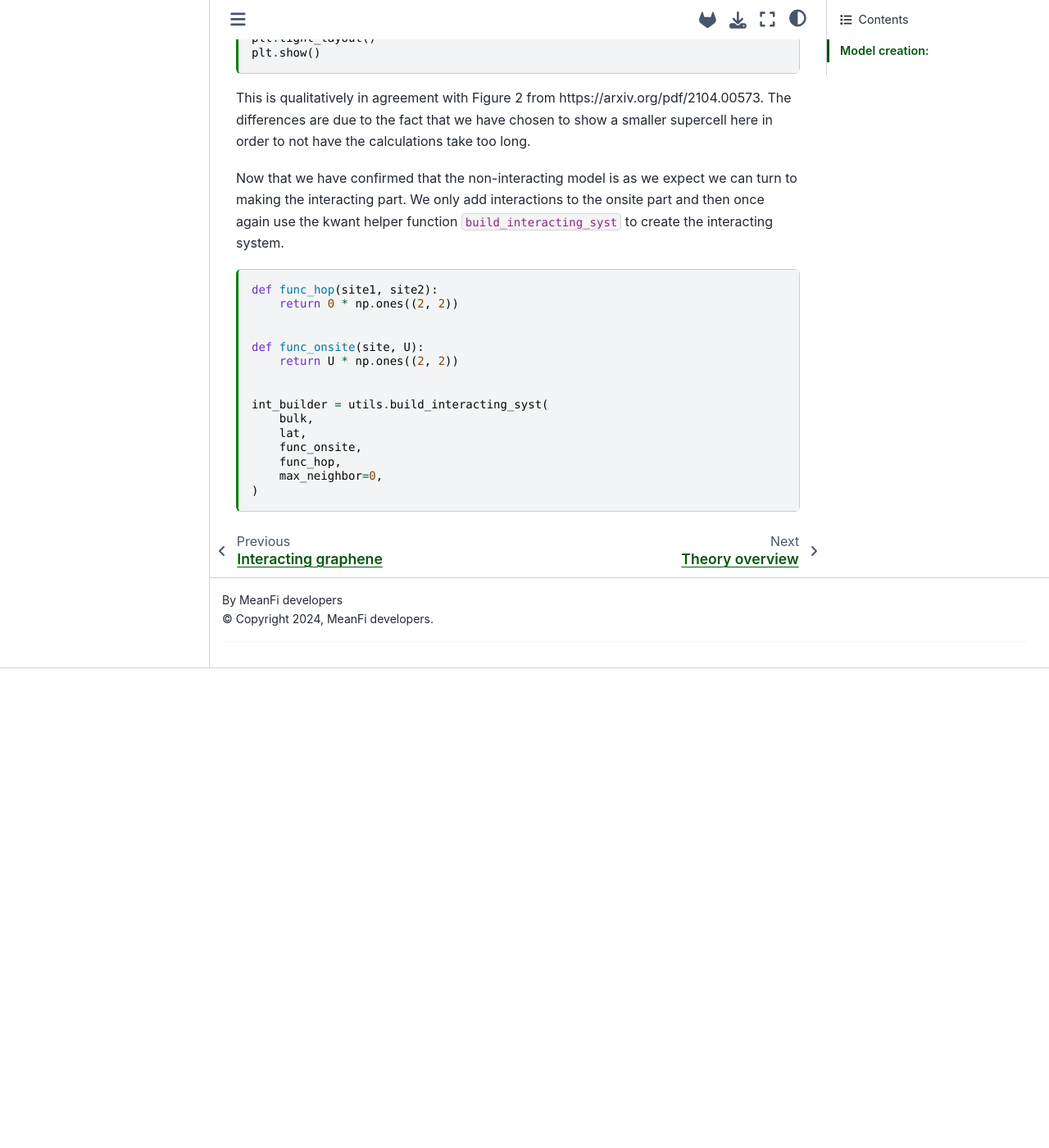
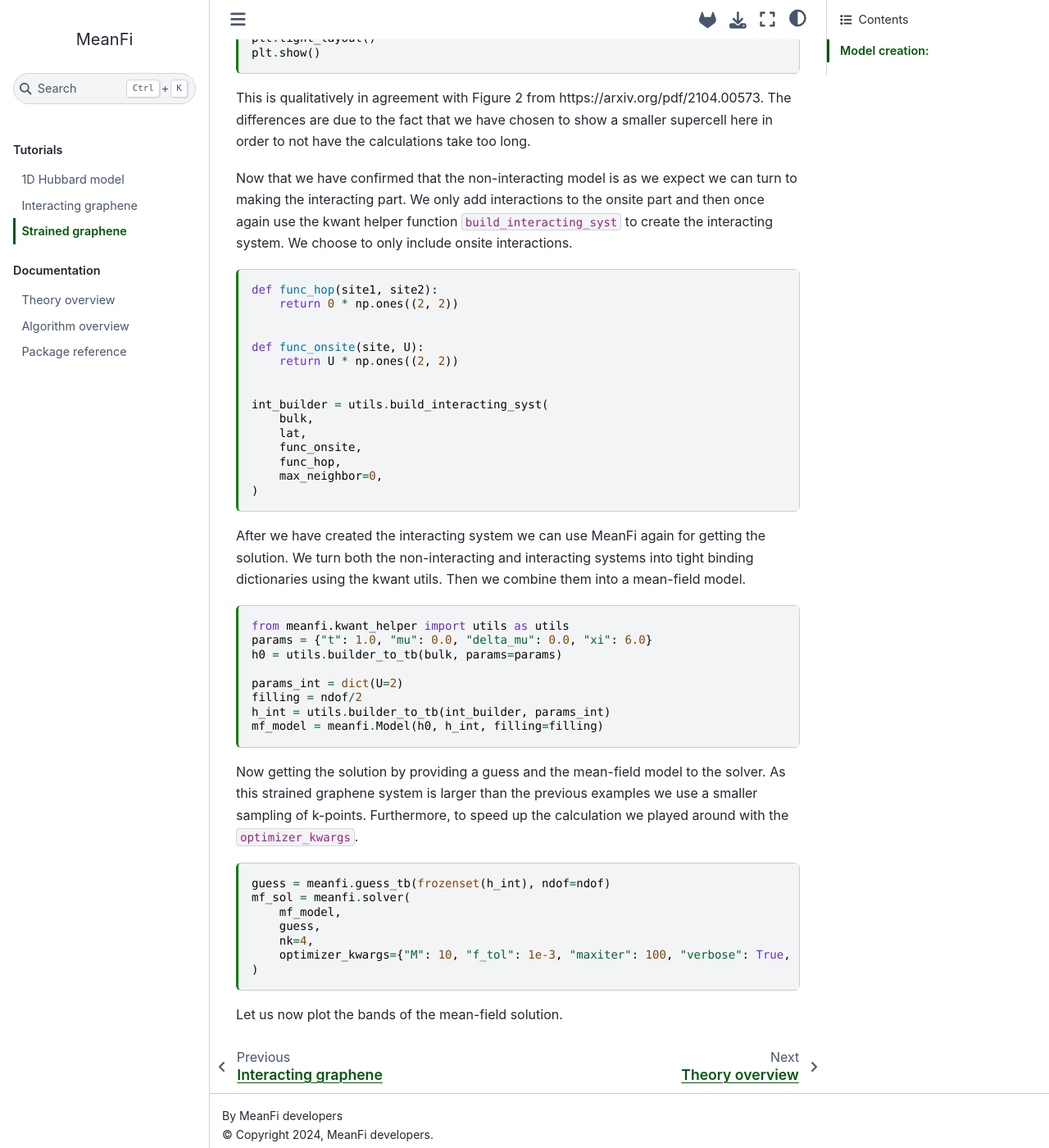
Before and after one commit to quantum-tinkerer/MeanFi, a Sphinx documentation site: the page built from docs/source/tutorial/strained_graphene.md, in a window 1280 px wide and 1400 px high, scrolled down 2659 px. Shown: the whole window at 82% size. Built offline with Sphinx 7.4.7 and the Sphinx Book theme 1.1.4, drawn with Linux system fonts in a browser that asks for light colours; the version number could not be read and is left out; comment, search, counter and statistics services are not loaded; before the commit the page ends 3474 px from its top, so only the background shows below that.

Commit message:
add some more cells of code

````diff
--- a/docs/source/tutorial/strained_graphene.md
+++ b/docs/source/tutorial/strained_graphene.md
@@ -155,7 +155,7 @@ plt.show()
 
 This is qualitatively in agreement with Figure 2 from https://arxiv.org/pdf/2104.00573. The differences are due to the fact that we have chosen to show a smaller supercell here in order to not have the calculations take too long.
 
-Now that we have confirmed that the non-interacting model is as we expect we can turn to making the interacting part. We only add interactions to the onsite part and then once again use the kwant helper function `build_interacting_syst` to create the interacting system.
+Now that we have confirmed that the non-interacting model is as we expect we can turn to making the interacting part. We only add interactions to the onsite part and then once again use the kwant helper function `build_interacting_syst` to create the interacting system. We choose to only include onsite interactions.
 
 ```{code-cell} ipython3
 def func_hop(site1, site2):
@@ -174,3 +174,30 @@ int_builder = utils.build_interacting_syst(
     max_neighbor=0,
 )
 ```
+
+After we have created the interacting system we can use MeanFi again for getting the solution. We turn both the non-interacting and interacting systems into tight binding dictionaries using the kwant utils. Then we combine them into a mean-field model.
+
+```{code-cell} ipython3
+from meanfi.kwant_helper import utils as utils
+params = {"t": 1.0, "mu": 0.0, "delta_mu": 0.0, "xi": 6.0}
+h0 = utils.builder_to_tb(bulk, params=params)
+
+params_int = dict(U=2)
+filling = ndof/2
+h_int = utils.builder_to_tb(int_builder, params_int)
+mf_model = meanfi.Model(h0, h_int, filling=filling)
+```
+
+Now getting the solution by providing a guess and the mean-field model to the solver. As this strained graphene system is larger than the previous examples we use a smaller sampling of k-points. Furthermore, to speed up the calculation we played around with the `optimizer_kwargs`.
+
+```{code-cell} ipython3
+guess = meanfi.guess_tb(frozenset(h_int), ndof=ndof)
+mf_sol = meanfi.solver(
+    mf_model,
+    guess,
+    nk=4,
+    optimizer_kwargs={"M": 10, "f_tol": 1e-3, "maxiter": 100, "verbose": True, 'line_search' : 'wolfe'},
+)
+```
+
+Let us now plot the bands of the mean-field solution.
````
